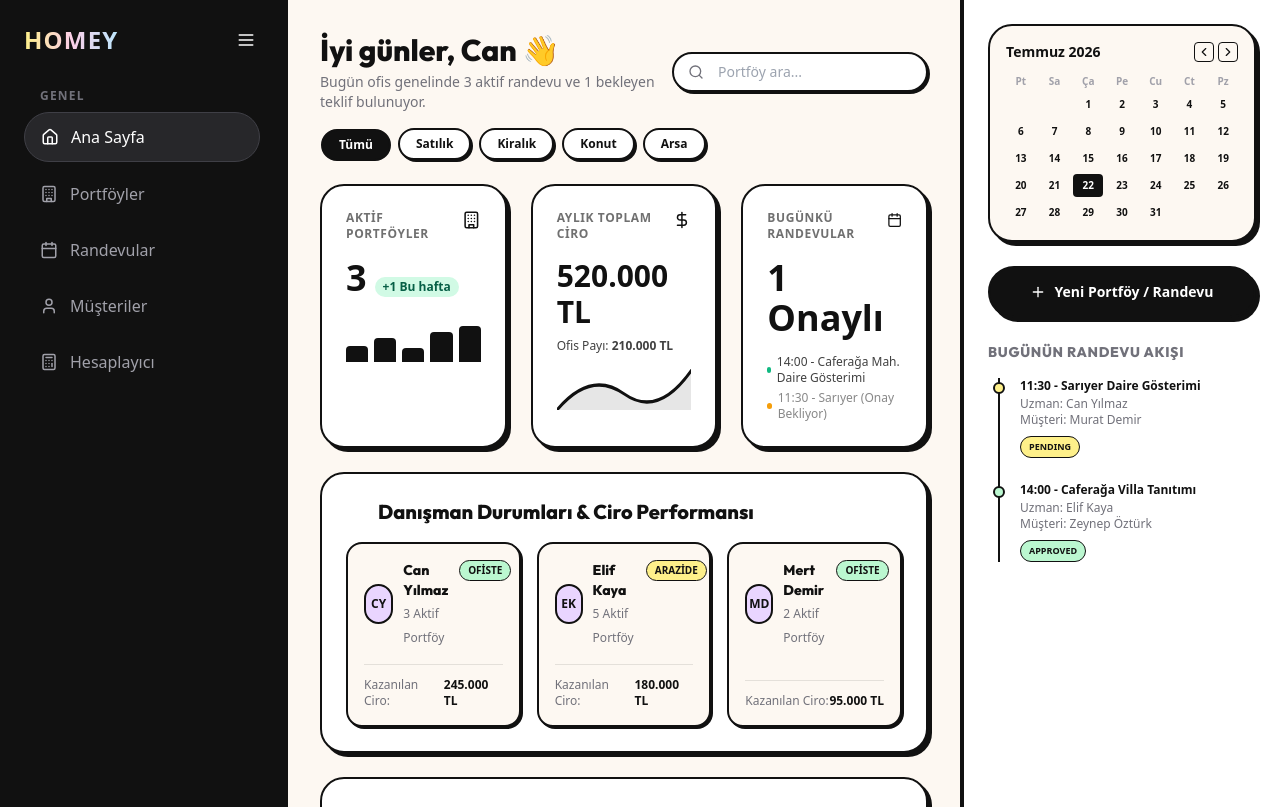
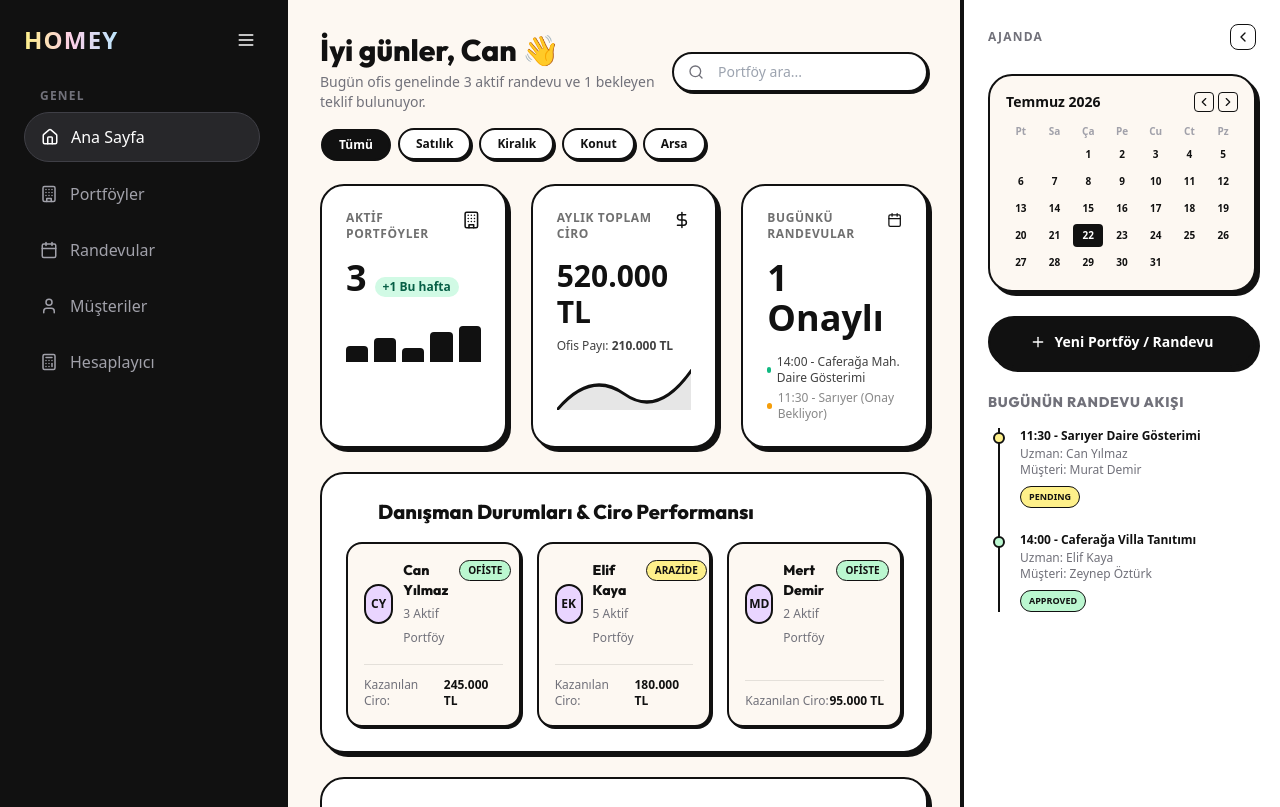
Before and after one commit to Irmaksuvari/HOMEY, a React (Vite) app in the folder frontend/: page / in a window 1280 px wide. Shown: the top 807 px of the page. Built offline with nearby package versions, Linux system fonts and the light colour scheme.

Commit message:
feat: make right agenda panel collapsible

```diff
--- a/frontend/src/App.tsx
+++ b/frontend/src/App.tsx
@@ -74,6 +74,7 @@ export default function App() {
   const [currentRole, setCurrentRole] = useState<'UZMAN' | 'YETKILI'>('UZMAN');
   const [activeTab, setActiveTab] = useState<'dashboard' | 'portfolios' | 'appointments' | 'clients' | 'calculator' | 'analytics' | 'team' | 'settings'>('dashboard');
   const [sidebarCollapsed, setSidebarCollapsed] = useState(false);
+  const [rightPanelCollapsed, setRightPanelCollapsed] = useState(false);
   const [currentUser] = useState({ id: 'uzman-1', ad: 'Can', soyad: 'Yılmaz' });
 
   // Filter tags in top bar
@@ -1157,8 +1158,41 @@ export default function App() {
       </main>
 
       {/* 4. RIGHT PANEL (Widgets & Schedule) */}
-      <aside className="w-80 bg-white border-l-4 border-charcoal p-6 flex flex-col gap-6 overflow-y-auto shrink-0 z-10">
+      <aside className={`bg-white border-l-4 border-charcoal flex flex-col transition-all duration-300 z-10 shrink-0 ${
+        rightPanelCollapsed ? 'w-20 p-4 items-center gap-6' : 'w-80 p-6 gap-6'
+      } overflow-y-auto`}>
 
+        {/* Toggle Button */}
+        <div className="flex w-full items-center justify-between">
+          {!rightPanelCollapsed && <span className="text-xs font-bold text-zinc-500 tracking-widest uppercase">Ajanda</span>}
+          <button
+            onClick={() => setRightPanelCollapsed(!rightPanelCollapsed)}
+            className="p-1 rounded-lg hover:bg-zinc-100 border border-charcoal text-charcoal ml-auto"
+          >
+            {rightPanelCollapsed ? <ChevronLeft className="rotate-180" size={16} /> : <ChevronLeft size={16} />}
+          </button>
+        </div>
+
+        {rightPanelCollapsed ? (
+          <div className="flex flex-col items-center gap-6 mt-4">
+            {/* Collapsed Calendar Icon representing calendar */}
+            <button
+              onClick={() => setRightPanelCollapsed(false)}
+              className="p-3 border-2 border-charcoal rounded-full bg-cream hover:bg-zinc-100 shadow-[2px_2px_0px_0px_rgba(17,17,17,1)] active:translate-x-[1px] active:translate-y-[1px] active:shadow-none transition-all"
+            >
+              <Calendar size={18} />
+            </button>
+
+            {/* Collapsed Add Button */}
+            <button
+              onClick={() => { setActiveTab('portfolios'); setRightPanelCollapsed(false); }}
+              className="p-3 bg-charcoal text-white rounded-full border-2 border-charcoal hover:bg-black shadow-[2px_2px_0px_0px_rgba(17,17,17,1)] active:translate-x-[1px] active:translate-y-[1px] active:shadow-none transition-all"
+            >
+              <Plus size={18} />
+            </button>
+          </div>
+        ) : (
+          <>
             {/* Top: Mini Interactive Calendar */}
             <div className="border-2 border-charcoal rounded-3xl p-4 bg-cream shadow-[4px_4px_0px_0px_rgba(17,17,17,1)]">
               <div className="flex justify-between items-center mb-3">
@@ -1235,6 +1269,8 @@ export default function App() {
 
               </div>
             </div>
+          </>
+        )}
 
       </aside>
 
```
Lines whose indentation alone changed are shown as unchanged.
